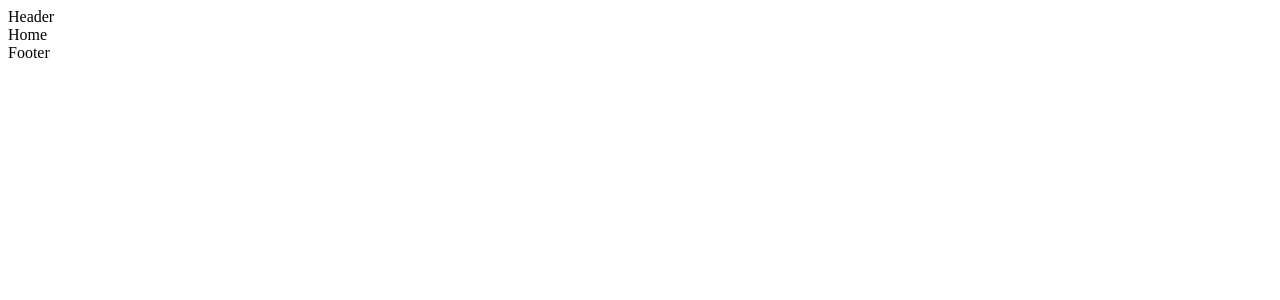
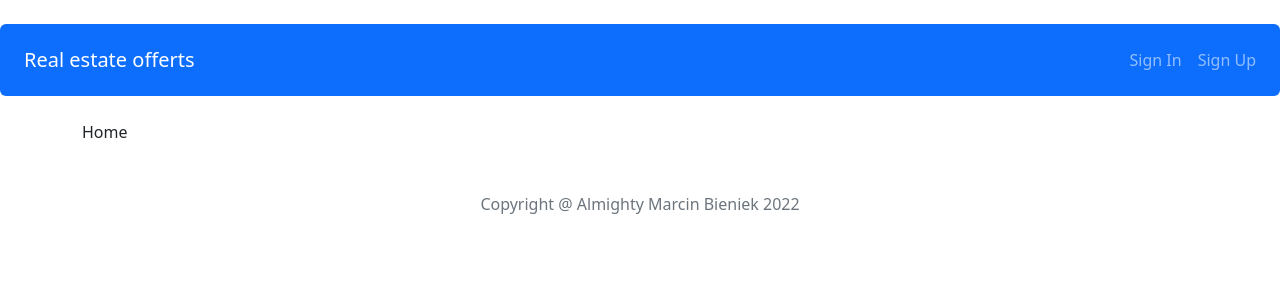
Before and after one commit to MarcinBieniek/Fullstack-NoticeBoard, a React (Create React App) app in the folder client/: page / in a window 1280 px wide. Shown: the top 300 px of the page. Built offline with nearby package versions, Linux system fonts and the light colour scheme.

Commit message:
Add Header & Footre components

```diff
--- a/client/src/components/views/Footer/Footer.js
+++ b/client/src/components/views/Footer/Footer.js
@@ -3,7 +3,9 @@
 const Footer = () => {
 
   return (
-    <div>Footer</div>
+    <div>
+        <p className="mt-5 text-center text-muted">Copyright @ Almighty Marcin Bieniek 2022</p>
+    </div>
   );
 };
 
--- a/client/src/components/views/Header/Header.js
+++ b/client/src/components/views/Header/Header.js
@@ -1,9 +1,9 @@
 import React from 'react';
+import NavBar from '../NavBar/NavBar';
 
 const Header = () => {
-
   return (
-    <div>Header</div>
+    <NavBar />
   );
 };
 
--- /dev/null
+++ b/client/src/components/views/NavBar/NavBar.js
@@ -0,0 +1,24 @@
+import { Navbar, Nav } from 'react-bootstrap';
+import { NavLink } from 'react-router-dom';
+
+const NavBar = () => {
+    return (
+        <main>
+            <Navbar className="my-4 px-3 rounded" bg="primary" variant="dark">
+            <Navbar.Brand>
+                <Nav>
+                    <Nav.Link as={NavLink} to="/">Real estate offerts</Nav.Link>
+                </Nav>
+            </Navbar.Brand>
+                <Navbar.Collapse className="justify-content-end">
+                    <Nav className="float-right">
+                        <Nav.Link as={NavLink} to="/login">Sign In</Nav.Link>
+                        <Nav.Link as={NavLink} to="/register">Sign Up</Nav.Link>
+                    </Nav>
+                </Navbar.Collapse>
+            </Navbar>
+        </main>
+    )
+}
+
+export default NavBar
--- a/client/src/index.js
+++ b/client/src/index.js
@@ -4,6 +4,7 @@
 import { BrowserRouter } from 'react-router-dom';
 import { Provider } from 'react-redux';
 import store from './redux/store';
+import 'bootstrap/dist/css/bootstrap.min.css';
 
 const root = ReactDOM.createRoot(document.getElementById('root'));
 root.render(
```
